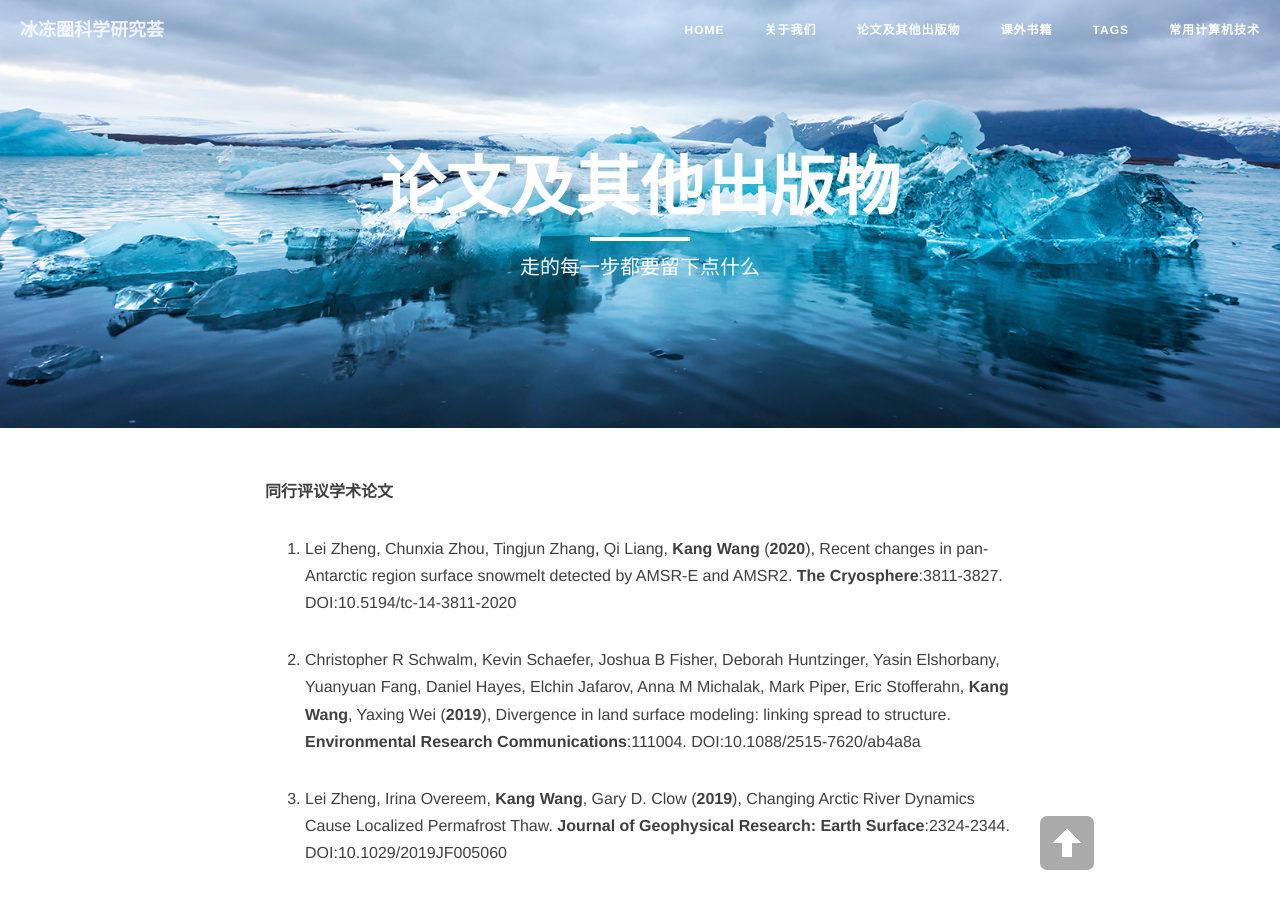
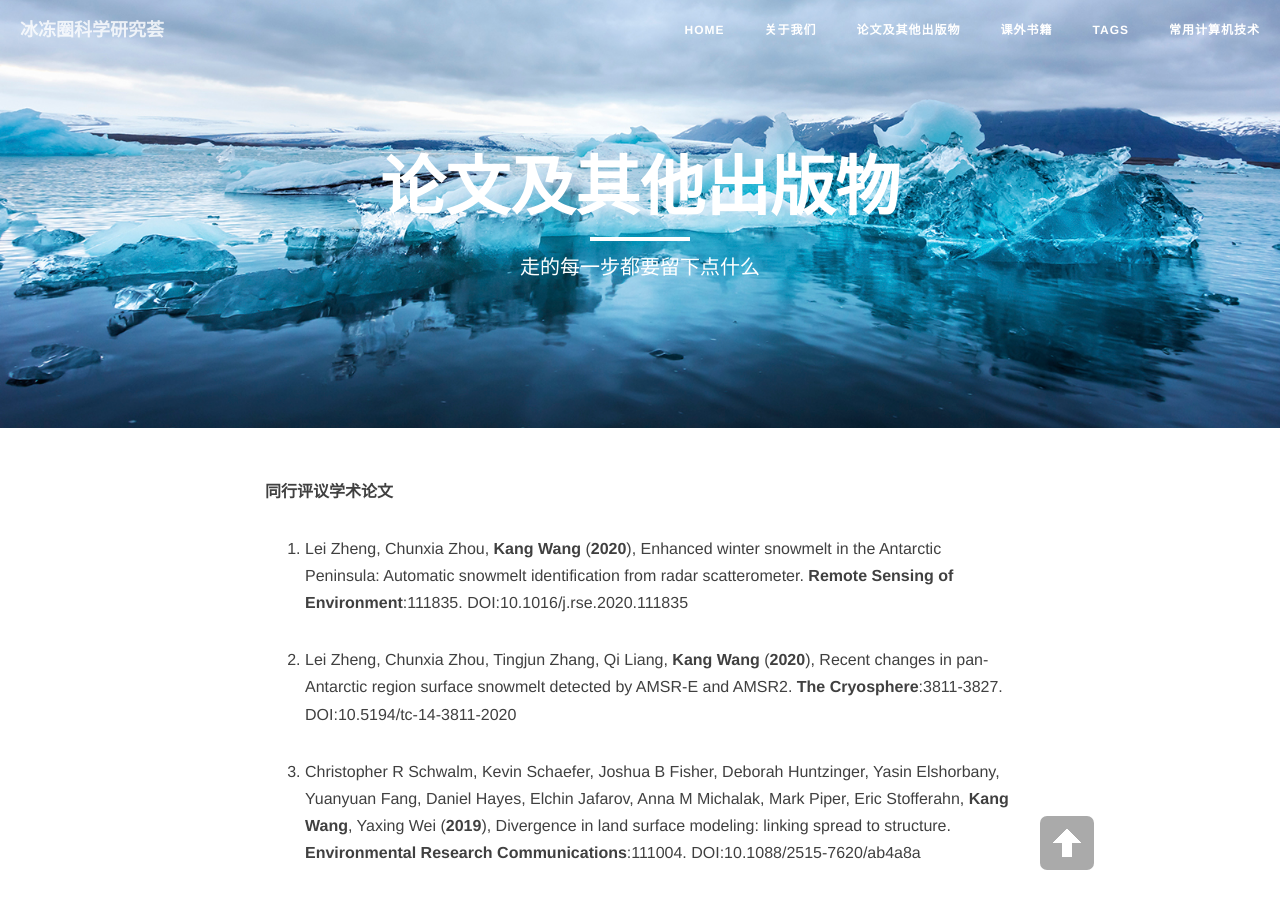
Before and after one commit to CryoECNU/cryoecnu.github.io, a Jekyll site: the page built from publication.md, in a window 1280 px wide and 900 px high. Built offline with Jekyll 4.4.1, drawn with Linux system fonts in a browser that asks for light colours; nearby versions of some CDN libraries.

Commit message:
Update publication.md

```diff
--- a/publication.md
+++ b/publication.md
@@ -6,6 +6,12 @@ header-img: "img/top.png"
 ---
 
 **同行评议学术论文**
+
+1. Lei Zheng, Chunxia Zhou, **Kang Wang**
+(**2020**),
+Enhanced winter snowmelt in the Antarctic Peninsula: Automatic snowmelt identification from radar scatterometer.
+**Remote Sensing of Environment**:111835.
+[DOI:10.1016/j.rse.2020.111835](https://doi.org/10.1016/j.rse.2020.111835)
 
 1. Lei Zheng, Chunxia Zhou, Tingjun Zhang, Qi Liang, **Kang Wang**
 (**2020**),
```
